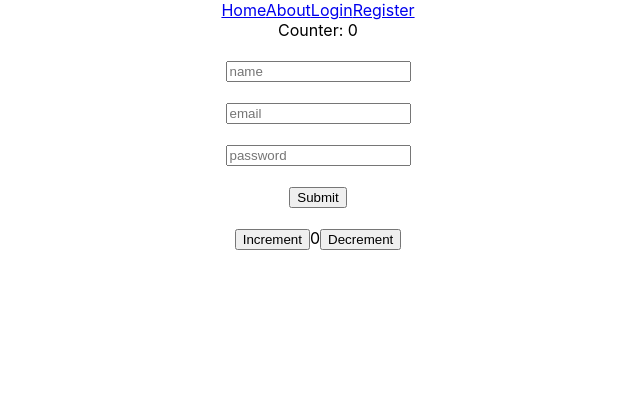
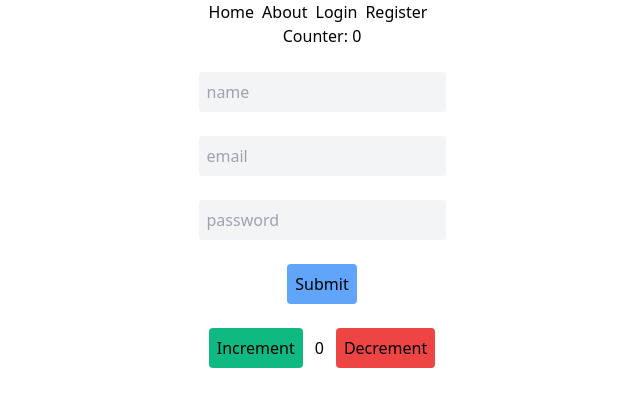
Before and after one commit to manuelgeek/first-react-app, a React (Create React App) app: page /register in a window 1280 px wide. Shown: the top 406 px of the page, without its empty margins (322-962 px from the left). Built offline with nearby package versions, Linux system fonts and the light colour scheme.

Commit message:
added tailwind

```diff
--- /dev/null
+++ b/craco.config.js
@@ -0,0 +1,10 @@
+module.exports = {
+  style: {
+    postcss: {
+      plugins: [
+        require('tailwindcss'),
+        require('autoprefixer'),
+      ],
+    },
+  },
+}
--- a/src/App.js
+++ b/src/App.js
@@ -6,7 +6,7 @@ function App(props) {
   const count = useSelector((state) => state.counter.value)
 
   return (
-    <div className="App">
+    <div className="App space-x-2">
       <Link className={'nav'} to="/">Home</Link>
       <Link className={'nav'} to="about">About</Link>
       <Link className={'nav'} to="login">Login</Link>
--- a/src/components/Counter.js
+++ b/src/components/Counter.js
@@ -7,15 +7,17 @@ export function Counter() {
 
   return (
     <div>
-      <div>
+      <div className={'space-x-3'}>
         <button
+          className={'bg-green-500 p-2 rounded'}
           aria-label="Increment value"
           onClick={() => dispatch(increment())}
         >
           Increment
         </button>
-        <span>{count}</span>
+        <span className={'chip'}>{count}</span>
         <button
+          className={'bg-red-500 p-2 rounded'}
           aria-label="Decrement value"
           onClick={() => dispatch(decrement())}
         >
--- a/src/index.css
+++ b/src/index.css
@@ -11,3 +11,7 @@ code {
   font-family: source-code-pro, Menlo, Monaco, Consolas, 'Courier New',
     monospace;
 }
+
+@tailwind base;
+@tailwind components;
+@tailwind utilities;
--- a/src/views/Register.js
+++ b/src/views/Register.js
@@ -14,7 +14,7 @@ function Register(props) {
     <div>
       <br/>
       <form onSubmit={handleSubmit(onSubmit)}>
-        <input {...register("name", {required: true})} type="text" name="name" id="name" placeholder={'name'}/>
+        <input className={'border-1 rounded border-gray-500 p-2 bg-gray-100'} {...register("name", {required: true})} type="text" name="name" id="name" placeholder={'name'}/>
         {errors.name && <small><br/>This field is required</small> }
         <ErrorMessage
           errors={errors}
@@ -22,9 +22,9 @@ function Register(props) {
           render={({ message }) => <p>{message}</p>}
         />
         <br/><br/>
-        <input type="email" name="" id="email" placeholder={'email'}/> <br/><br/>
-        <input type="password" name="" id="password" placeholder={'password'}/> <br/><br/>
-        <input type="submit" name="" id=""/>
+        <input className={'border-1 rounded border-gray-500 p-2 bg-gray-100'} type="email" name="" id="email" placeholder={'email'}/> <br/><br/>
+        <input className={'border-1 rounded border-gray-500 p-2 bg-gray-100'} type="password" name="" id="password" placeholder={'password'}/> <br/><br/>
+        <input className={'border-1 rounded border-gray-500 p-2 bg-blue-400'} type="submit" name="" id=""/>
       </form>
       <br/>
       <Counter />
--- /dev/null
+++ b/tailwind.config.js
@@ -0,0 +1,11 @@
+module.exports = {
+  purge: ['./src/**/*.{js,jsx,ts,tsx}', './public/index.html'],
+  darkMode: false, // or 'media' or 'class'
+  theme: {
+    extend: {},
+  },
+  variants: {
+    extend: {},
+  },
+  plugins: [],
+}
```
Also changed, not shown: package.json (+9 -3 lines), 1 other file (tests, documents, lock files or other folders).
